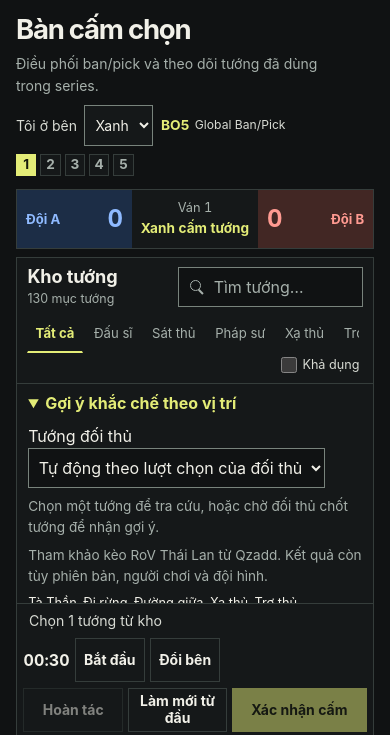
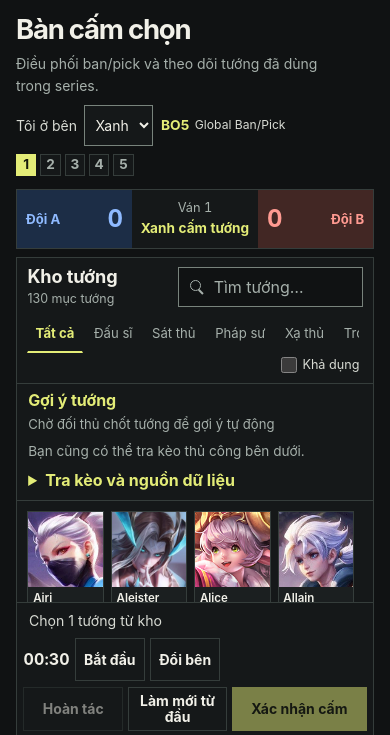
Before and after one commit to voliad/ho-tro-ban-pick, a plain HTML site: page draft/index.html in a window 390 px wide. Shown: the part 105-840 px from the top of the page. Drawn offline with Linux system fonts and the light colour scheme.

Commit message:
Publish draft recommendations

```diff
--- a/draft/app.js
+++ b/draft/app.js
@@ -165,10 +165,14 @@
     const keyword = norm($("search").value.trim());
     const onlyAvailable = $("available").checked;
     const reasonFor = rules.eligibility(state, turn, true);
+    const banned = new Set(state.games.at(-1).turns.filter(entry => entry.kind === "ban")
+      .flatMap(entry => entry.ids.map(id => rules.heroKey(state.settings, id))));
+    const isBanned = hero => banned.has(rules.heroKey(state.settings, hero.id));
     const rosterFiltered = roster.filter(hero => {
       return (!role || hero.roles.includes(Number(role))) && norm(heroLabel(hero)).includes(keyword)
         && (!onlyAvailable || !turn || !reasonFor(hero.id));
     });
+    rosterFiltered.sort((a, b) => Number(isBanned(a)) - Number(isBanned(b)));
     const roleOptions = [["", "Tất cả"], ...rules.roles];
     $("roles").innerHTML = roleOptions.map(([id, label]) => {
       return '<button type="button" data-role="' + id + '" aria-pressed="' + (String(id) === role) +
@@ -206,27 +210,48 @@
     Object.entries(heroes).map(([target, pairs]) => ({ lane, target, pairs, key: lane + "|" + target })));
 
   function renderCounters(game, turn, hidden) {
-    const chosen = $("counter-target").value;
-    const opponents = turn?.kind === "pick" && !hidden ? game.turns
-      .filter(entry => entry.kind === "pick" && entry.side !== turn.side).flatMap(entry => entry.ids) : [];
-    const rows = chosen ? counterRows.filter(row => row.key === chosen) :
-      counterRows.filter(row => opponents.includes(row.target));
+    const expanded = $("counter-results").querySelector("details")?.open;
+    const selectedTarget = $("counter-target").value;
+    const active = turn?.kind === "pick";
+    const opponents = new Set(!turn || hidden ? [] : game.turns
+      .filter(entry => entry.kind === "pick" && entry.side !== turn.side).flatMap(entry => entry.ids));
+    const rows = counterRows.filter(row => selectedTarget ? row.key === selectedTarget : opponents.has(row.target));
     const reason = rules.eligibility(state, turn, true);
-    const active = turn?.kind === "pick";
-    const buttonList = ids => ids.map(id => {
-      const blocked = active ? reason(id) : "";
-      const caption = escapeHtml(nameFor(id));
-      return active && !blocked
-        ? '<button type="button" class="quiet" data-counter-pick="' + id + '">' + caption + '</button>'
-        : '<span class="counter-chip">' + caption + (blocked ? ' (' + escapeHtml(blocked) + ')' : '') + '</span>';
-    }).join("");
-    $("counter-results").innerHTML = rows.length ? rows.map(({ lane, target, pairs }) =>
-      '<section class="counter-row"><h3>' + escapeHtml(nameFor(target) + " / " + lane) +
-      '</h3><p>Khắc chế tướng này</p><div class="counter-chips">' + buttonList(pairs[0]) +
-      '</div><p>Bất lợi khi gặp tướng này</p><div class="counter-chips">' +
-      pairs[1].map(id => '<span class="counter-chip">' + escapeHtml(nameFor(id)) + '</span>').join("") + '</div></section>').join("") :
-      '<p class="counter-note">' + (opponents.length ? "Chưa có dữ liệu đã đối chiếu cho các tướng địch đã chọn." :
-        "Chọn một tướng để tra cứu, hoặc chờ đối thủ chốt tướng để nhận gợi ý.") + '</p>';
+    const candidates = new Map();
+    for (const row of rows) {
+      for (const [index, ids] of row.pairs.entries()) {
+        for (const id of ids) {
+          if (!candidates.has(id)) candidates.set(id, { id, good: new Map(), bad: new Map() });
+          const matchups = index === 0 ? candidates.get(id).good : candidates.get(id).bad;
+          const lanes = matchups.get(row.target) ?? [];
+          lanes.push(row.lane);
+          matchups.set(row.target, lanes);
+        }
+      }
+    }
+    const recommendations = [...candidates.values()].filter(entry => entry.good.size && (!turn || !reason(entry.id)));
+    recommendations.sort((a, b) => (b.good.size - b.bad.size) - (a.good.size - a.bad.size) ||
+      b.good.size - a.good.size || nameFor(a.id).localeCompare(nameFor(b.id), "vi"));
+    const evidence = map => [...map].map(([target, lanes]) => nameFor(target) + " (" + lanes.join(", ") + ")").join(", ");
+    const cards = recommendations.map(({ id, good, bad }) => {
+      const name = escapeHtml(nameFor(id));
+      const body = '<span class="counter-avatar">' + portrait(heroesById.get(id)) + '</span><span class="counter-copy"><strong>' + name +
+        '</strong><span>Khắc chế ' + escapeHtml(evidence(good)) + '</span>' +
+        (bad.size ? '<span class="counter-risk">Bất lợi trước ' + escapeHtml(evidence(bad)) + '</span>' : "") + '</span>';
+      return active ? '<button type="button" class="counter-card" data-counter-pick="' + id +
+        '" aria-pressed="' + selection.includes(id) + '">' + body + '</button>' : '<div class="counter-card">' + body + '</div>';
+    });
+    const status = selectedTarget ? "Tra cứu kèo đã chọn" : turn && opponents.size ?
+      "Gợi ý cho bên " + sideLabel[turn.side].toLowerCase() + " đang thao tác" : "Chờ đối thủ chốt tướng để gợi ý tự động";
+    const unavailable = rows.length ? "Hiện không có tướng khắc chế khả dụng." : opponents.size ?
+      "Chưa có dữ liệu cho các tướng đối thủ đã chốt." : "Bạn cũng có thể tra kèo thủ công bên dưới.";
+    $("counter-results").innerHTML = '<p class="counter-status">' + escapeHtml(status) + '</p>' +
+      (cards.length ? '<div class="counter-cards">' + cards.slice(0, 3).join("") + '</div>' :
+        '<p class="counter-note">' + unavailable + '</p>') +
+      (cards.length > 3 ? '<details class="counter-more"' + (expanded ? ' open' : '') + '><summary>Xem thêm ' + (cards.length - 3) +
+        ' gợi ý</summary><div class="counter-cards">' + cards.slice(3).join("") + '</div></details>' : "") +
+      (selectedTarget && rows.length ? '<p class="counter-note">Bất lợi khi gặp tướng này: ' +
+        escapeHtml(rows[0].pairs[1].map(nameFor).join(", ") || "Chưa có dữ liệu") + '.</p>' : "");
   }
 
   function renderDraft() {
--- a/draft/index.html
+++ b/draft/index.html
@@ -6,11 +6,11 @@
   <meta name="description" content="Bàn cấm chọn và ghi kết quả thi đấu Liên Quân Mobile cho trọng tài, ban tổ chức và huấn luyện viên.">
   <meta name="theme-color" content="#101213">
   <title>Draft Desk | Liên Quân Mobile</title>
-  <link rel="stylesheet" href="./style.css?v=mobile-draft">
+  <link rel="stylesheet" href="./style.css?v=draft-coach">
   <script src="./heroes.js" defer></script>
   <script src="./rules.js?v=side-perspective" defer></script>
   <script src="./counters.js" defer></script>
-  <script src="./app.js?v=mobile-draft" defer></script>
+  <script src="./app.js?v=draft-coach" defer></script>
 </head>
 <body>
   <header class="topbar">
@@ -68,14 +68,16 @@
             <div id="roles" class="role-bar" aria-label="Lọc theo vai trò"></div>
             <label class="available"><input id="available" type="checkbox" name="available"> Khả dụng</label>
           </div>
-          <details class="counter-panel" open>
-            <summary>Gợi ý khắc chế theo vị trí</summary>
+          <section class="counter-panel" aria-labelledby="counter-title">
+            <h3 id="counter-title">Gợi ý tướng</h3>
+            <div id="counter-results" aria-live="polite"></div>
+            <details class="counter-more"><summary>Tra kèo và nguồn dữ liệu</summary>
             <label for="counter-target">Tướng đối thủ</label>
             <select id="counter-target"></select>
-            <div id="counter-results" aria-live="polite"></div>
             <p class="counter-note">Tham khảo kèo RoV Thái Lan từ Qzadd. Kết quả còn tùy phiên bản, người chơi và đội hình.</p>
             <div id="counter-sources" class="counter-sources"></div>
-          </details>
+            </details>
+          </section>
           <div class="hero-grid" id="heroes" aria-label="Danh sách tướng"></div>
           <div class="pool-foot"><span id="pool-note">Chọn tướng trong kho, rồi xác nhận lượt.</span></div>
         </section>
--- a/draft/style.css
+++ b/draft/style.css
@@ -166,15 +166,23 @@ h1 { font-size: 2.1rem; line-height: 1.15; font-weight: 750; letter-spacing: -.0
 .selection { text-align: center; font-size: .88rem; color: var(--color-ink-2); overflow-wrap: anywhere; }
 .notice { min-height: 1.7rem; color: var(--color-accent); font-size: .85rem; padding: .4rem 0 .65rem; max-width: none; }
 .counter-panel { padding: .45rem .7rem; border-bottom: 1px solid var(--color-rule); background: var(--color-paper-2); }
-#counter-results { max-height: 8rem; overflow-y: auto; }
+.counter-panel h3 { font-size: 1rem; color: var(--color-accent); }
+.counter-status { font-size: .82rem; color: var(--color-muted); margin: .25rem 0; }
+.counter-cards { display: grid; grid-template-columns: repeat(auto-fit, minmax(min(100%, 12rem), 1fr)); gap: .35rem; }
+.counter-card { display: flex; gap: .5rem; align-items: center; padding: .35rem; min-width: 0; min-height: 44px; text-align: left; border: 1px solid var(--color-rule); background: var(--color-paper-3); color: var(--color-ink); }
+button.counter-card:hover, .counter-card[aria-pressed="true"] { border-color: var(--color-accent); }
+.counter-avatar { position: relative; width: 2.25rem; height: 2.25rem; flex-shrink: 0; }
+.counter-avatar img { position: relative; width: 100%; height: 100%; object-fit: cover; }
+.counter-copy { display: grid; min-width: 0; font-size: .84rem; line-height: 1.3; overflow-wrap: anywhere; }
+.counter-copy span { color: var(--color-muted); }
+.counter-copy .counter-risk { color: var(--color-red); }
+.counter-more { margin-top: .35rem; }
 .counter-sources a { font-size: .8rem; }
 .counter-panel summary { cursor: pointer; color: var(--color-accent); font-weight: 700; }
 .counter-panel label { display: block; margin-top: .5rem; }
 .counter-panel select { color: var(--color-ink); background: var(--color-paper); border: 1px solid var(--color-input-edge); min-height: 2.5rem; max-width: 100%; padding-inline: .35rem; }
-.counter-row { padding: .6rem 0; border-bottom: 1px solid var(--color-rule); }
-.counter-row p, .counter-note { color: var(--color-muted); font-size: .85rem; margin-top: .45rem; }
-.counter-chips, .counter-sources { display: flex; flex-wrap: wrap; gap: .4rem; margin-top: .35rem; }
-.counter-chip { padding: .22rem .4rem; border: 1px solid var(--color-rule); font-size: .86rem; }
+.counter-note { color: var(--color-muted); font-size: .85rem; margin-top: .45rem; }
+.counter-sources { display: flex; flex-wrap: wrap; gap: .4rem; margin-top: .35rem; }
 
 .secondary-view { padding: 1.8rem 0 2rem; }
 .secondary-view h2 { font-size: 1.12rem; line-height: 1.3; }
```
